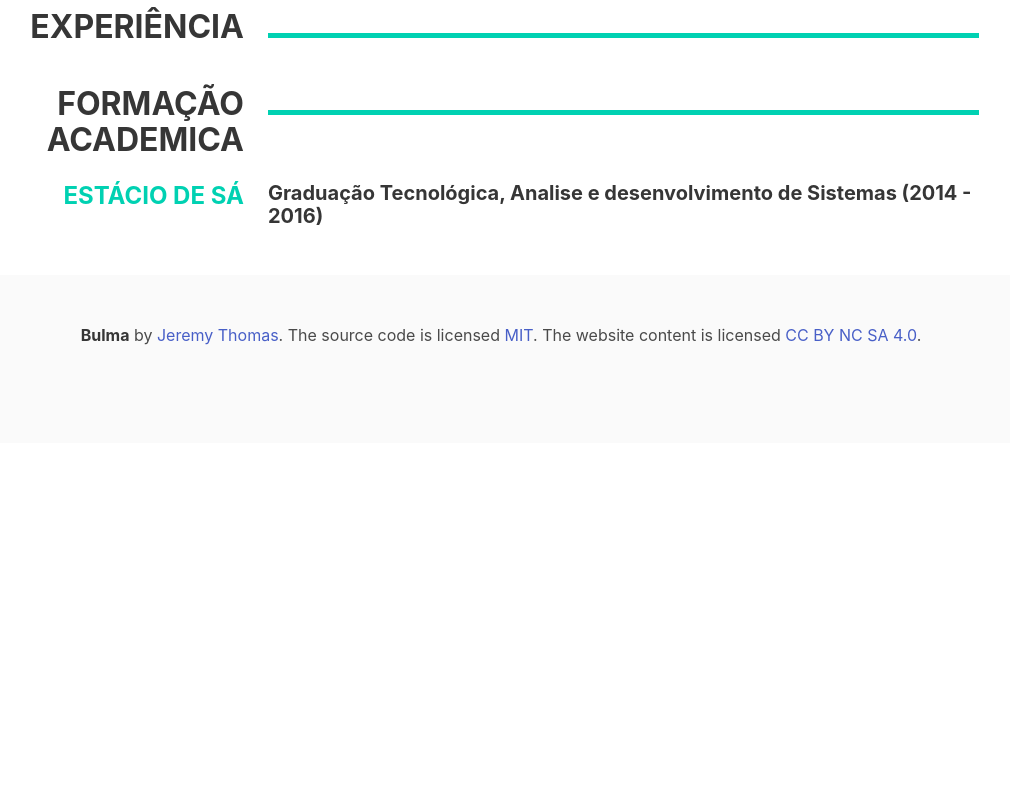
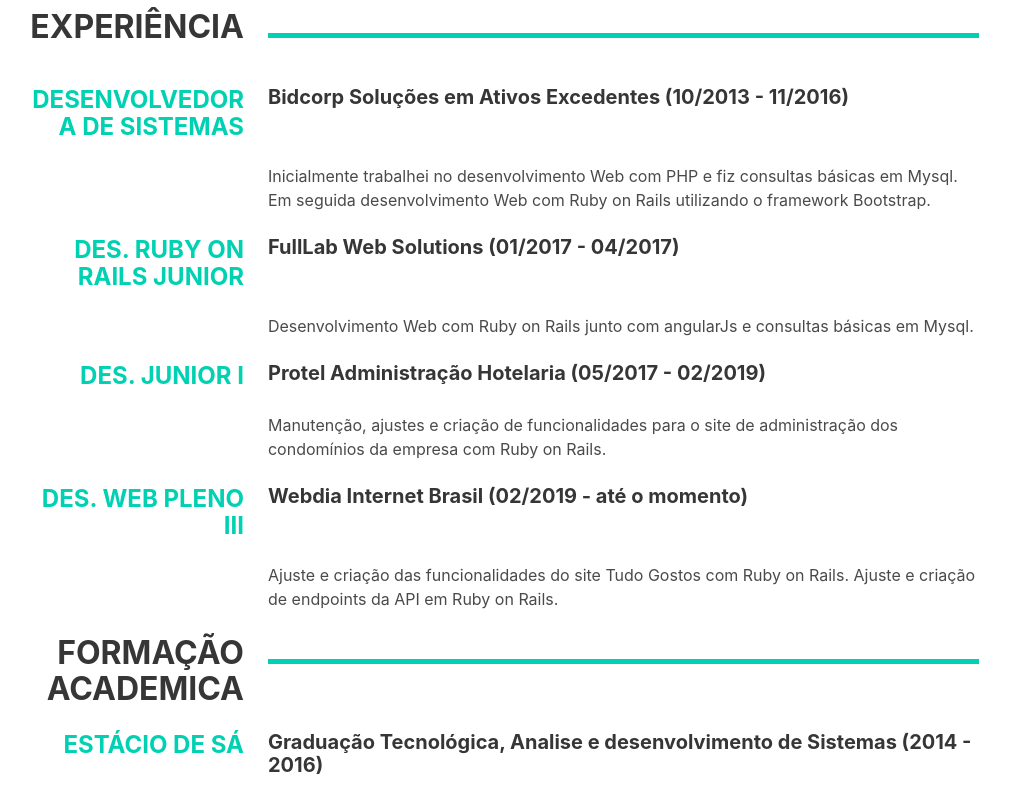
Before and after one commit to GreiceFelipe/greicefelipe.github.io, a plain HTML site: page index.html in a window 1280 px wide. Shown: the part 412-1203 px from the top of the page, without its empty margins (139-1149 px from the left). Before the commit the page ends 855 px from the top, so only its background shows below. Drawn offline with nearby package versions, Linux system fonts and the light colour scheme.

Commit message:
Adjustment in the experience part

```diff
--- a/index.html
+++ b/index.html
@@ -60,6 +60,77 @@
           </div>
           <div class="columns">
             <div class="column is-3" style="text-align: end;">
+              <div class="title is-size-4 has-text-weight-bold has-text-primary">
+                DESENVOLVEDORA DE SISTEMAS
+              </div>
+            </div>
+            <div class="column">
+              <div class="title is-size-5 has-text-weight-bold">
+                Bidcorp Soluções em Ativos Excedentes (10/2013 - 11/2016)
+              </div>
+            </div>
+          </div>
+          <div class="columns">
+            <div class="column is-9 is-offset-3">
+              Inicialmente trabalhei no desenvolvimento Web com PHP e fiz consultas básicas em Mysql.
+              Em seguida desenvolvimento Web com Ruby on Rails utilizando o framework Bootstrap.
+            </div>
+          </div>
+          <div class="columns">
+            <div class="column is-3" style="text-align: end;">
+              <div class="title is-size-4 has-text-weight-bold has-text-primary">
+                DES. RUBY ON RAILS JUNIOR
+              </div>
+            </div>
+            <div class="column">
+              <div class="title is-size-5 has-text-weight-bold">
+                FullLab Web Solutions (01/2017 - 04/2017)
+              </div>
+            </div>
+          </div>
+          <div class="columns">
+            <div class="column is-9 is-offset-3">
+              Desenvolvimento Web com Ruby on Rails junto com angularJs e consultas básicas em Mysql.
+            </div>
+          </div>
+          <div class="columns">
+            <div class="column is-3" style="text-align: end;">
+              <div class="title is-size-4 has-text-weight-bold has-text-primary">
+                DES. JUNIOR I
+              </div>
+            </div>
+            <div class="column">
+              <div class="title is-size-5 has-text-weight-bold">
+                Protel Administração Hotelaria (05/2017 - 02/2019)
+              </div>
+            </div>
+          </div>
+          <div class="columns">
+            <div class="column is-9 is-offset-3">
+              Manutenção, ajustes e criação de funcionalidades para o site de administração
+              dos condomínios da empresa com Ruby on Rails.
+            </div>
+          </div>
+          <div class="columns">
+            <div class="column is-3" style="text-align: end;">
+              <div class="title is-size-4 has-text-weight-bold has-text-primary">
+                DES. WEB PLENO III
+              </div>
+            </div>
+            <div class="column">
+              <div class="title is-size-5 has-text-weight-bold">
+                Webdia Internet Brasil (02/2019 - até o momento)
+              </div>
+            </div>
+          </div>
+          <div class="columns">
+            <div class="column is-9 is-offset-3">
+              Ajuste e criação das funcionalidades do site Tudo Gostos com Ruby on Rails.
+              Ajuste e criação de endpoints da API em Ruby on Rails.
+            </div>
+          </div>
+          <div class="columns">
+            <div class="column is-3" style="text-align: end;">
               <div class="title is-size-3 has-text-weight-bold">FORMAÇÃO ACADEMICA</div>
             </div>
             <div class="column">
```
